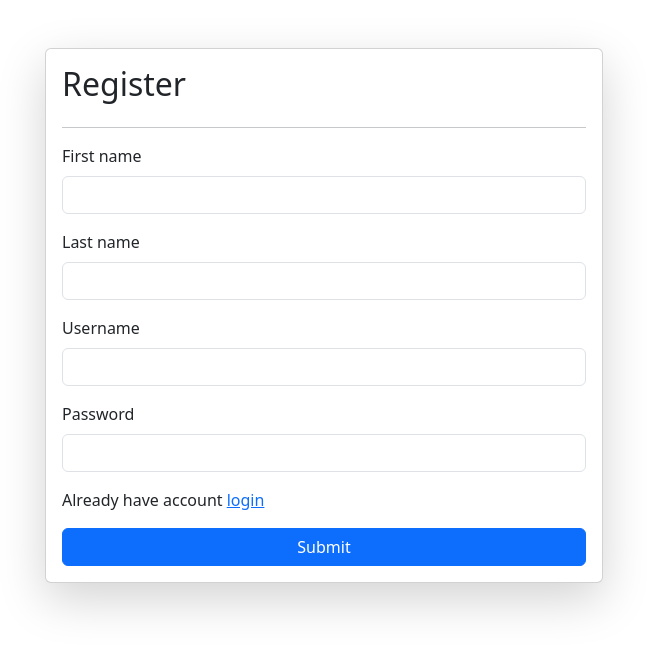
After one commit to Musaazmat/Receipe, a Django app: page /register/ in a window 1280 px wide. The commit adds this page. Shown: the top 651 px of the page, without its empty margins (316-963 px from the left). Run offline with Django 5.2, Linux system fonts and the light colour scheme.

Commit message:
autentication

```diff
--- a/first/urls.py
+++ b/first/urls.py
@@ -23,10 +23,23 @@ from vege.views import *
 from django.contrib.staticfiles.urls import staticfiles_urlpatterns
 
 urlpatterns = [
+    #Home page of receipe
     path('', receipes, name="receipes"),
+
+
+    #update and delete
     path('delete-receipe/<id>/', delete_receipe, name="delete_receipe"),
     path('update-receipe/<id>/', update_receipe, name=" update_receipe"),
 
+
+    #delete all
+    path('delete_all/', delete_all, name="delete_all"  ),
+
+
+    #login and sign-up page and logout
+    path('login/',login_page, name="login_page"),
+    path('register/',register_page, name="register_page"),
+    path('logout/', logout_page, name="logout_page"),
 
     path('admin/', admin.site.urls),
 ]
--- a/vege/models.py
+++ b/vege/models.py
@@ -1,7 +1,12 @@
 from django.db import models
+
+# user models
+from django.contrib.auth.models import User
+
 
 # Create your models here.
 class Receipe(models.Model):
+    user = models.ForeignKey(User, on_delete=models.SET_NULL, null= True, blank = True)
     receipe_name = models.CharField(max_length=100)
     receipe_description = models.TextField()
     receipe_image = models.ImageField(upload_to="receipe")
--- a/vege/templates/base.html
+++ b/vege/templates/base.html
@@ -13,6 +13,20 @@
     </style>
 </head>
 <body>
+
+    {% if request.user.is_authenticated %}
+
+    <nav class="navbar dark bg-primary shadow-lg">
+        <div class="container-fluid">
+            <a class="navbar-brand">Navbar</a>
+        <form class="d-flex" role="search">
+            <a href="/logout/" class="btn btn-light" type="submit">logout</a>
+        </form>
+        </div>
+    </nav>
+    {% endif %}
+
+
     {% block start%}
 
 
--- /dev/null
+++ b/vege/templates/register.html
@@ -0,0 +1,56 @@
+{% extends "base.html" %}
+{% block start%}
+
+
+<div class = "container mt-5">
+
+    <form class = "col-6 mx-auto card p-3 shadow-lg" method = "post" enctype="multipart/form-data">
+        {% csrf_token %}
+        <h2> Register </h2>
+        <hr>
+
+        {% if messages %}
+
+        <div class="alert alert-info" role="alert">
+            {% for message in messages %}
+            {{ message }}
+            {% endfor %}
+        </div>
+
+        {% endif %}
+
+        <div class="mb-3">
+            <label for="exampleInputEmail1" class="form-label">First name</label>
+            <input type="text" class="form-control" name= "first_name" id="exampleInputEmail1" aria-describedby="emailHelp">
+        </div>
+
+        <div class="mb-3">
+            <label for="exampleInputEmail1" class="form-label">Last name</label>
+            <input type="text" class="form-control"  name= "last_name" id="exampleInputEmail1" aria-describedby="emailHelp">
+        </div>
+
+
+        <div class="mb-3">
+            <label for="exampleInputEmail1" class="form-label">Username</label>
+            <input type="text" class="form-control"  name= "username" id="exampleInputEmail1" aria-describedby="emailHelp">
+        </div>
+
+
+        <div class="mb-3">
+            <label for="exampleInputPassword1" class="form-label">Password</label>
+            <input type="password" class="form-control"  name= "password" id="exampleInputPassword1">
+        </div>
+
+
+        <p>Already have account  <a href="/login/">login</a></p>
+
+        <button type="submit" class="btn btn-primary">Submit</button>
+
+        </form>
+
+
+</div>
+
+
+
+{% endblock %}
--- a/vege/views.py
+++ b/vege/views.py
@@ -2,10 +2,18 @@ from django.shortcuts import render, redirect
 from .models import *
 from django.http import HttpResponse
 from django.db.models import Q
+from django.contrib.auth.models import User
+from django.contrib import messages
+import time
 
+# authentication check weather password is same as username & login is session which keep session maintain & logout method for logout from session method and application
+from django.contrib.auth import authenticate, login, logout
+
+#login required
+from django.contrib.auth.decorators import login_required
 # Create your views here.
 
-
+@login_required(login_url='/login/')
 def receipes(request):
 
     if request.method == "POST":
@@ -29,12 +37,12 @@ def receipes(request):
     if request.GET.get('search'):
         queryset = queryset.filter(Q(receipe_name__icontains = request.GET.get('search')) | Q(receipe_description__icontains = request.GET.get('search')))
 
-
-    context = {'receipes': queryset}
+    total_receipes = queryset.count()
+    context = {'receipes': queryset, 'total_receipes': total_receipes}
     return render (request, 'receipes.html', context)
 
 
-
+@login_required(login_url='/login/')
 def delete_receipe(request, id):
     print(id)
     queryset = Receipe.objects.get(id = id)
@@ -42,7 +50,13 @@ def delete_receipe(request, id):
     return redirect("receipes")
 
 
+def delete_all(request):
+    queryset = Receipe.objects.all()
+    queryset.delete()
+    return redirect("receipes")
 
+
+@login_required(login_url='/login/')
 def update_receipe(request, id):
         queryset = Receipe.objects.get(id = id)
 
@@ -66,3 +80,84 @@ def update_receipe(request, id):
 
         context = {'receipe': queryset}
         return render (request, 'update_receipe.html', context)
+
+
+
+def login_page(request):
+
+    if request.method == "POST":
+
+        data = request.POST
+
+        username = data.get('username')
+        password = data.get('password')
+
+        # if username does not exits or invalid password
+        if not User.objects.filter(username=username).exists():
+            messages.error(request, "Invalid Username.")
+            return redirect('/login/')
+
+        #authentication checks weather password is of same of username
+        user = authenticate(username = username, password = password)
+
+        if user is None:
+            messages.error(request, "Invalid Password.")
+            return redirect('/login/')
+
+        else:
+            # session maintain of user
+            login(request, user)
+            return redirect('receipes')
+
+
+    return render(request, "login.html")
+
+
+
+
+
+def logout_page(request):
+    # logout to remove session method
+    logout(request)
+    return redirect('/login/')
+
+
+
+def register_page(request):
+
+    if request.method == "POST":
+
+        data = request.POST
+
+        first_name = data.get('first_name')
+        last_name = data.get('last_name')
+        username = data.get('username')
+        password = data.get('password')
+
+
+        # if username already present in database
+        user = User.objects.filter(username = username)
+
+        if user.exists():
+            messages.info(request, "Username is already taken.")
+            return redirect('/register/')
+
+
+        # creating a user
+        user = User.objects.create(
+            first_name=first_name,
+            last_name=last_name,
+            username=username,
+        )
+
+
+        #Hash password
+        user.set_password(password)
+
+        # save user in database
+        user.save()
+
+        messages.success(request, "Account created successfully.")
+        return redirect('/login/')
+
+    return render(request, "register.html")
```
Also changed, not shown: first/settings.py (+2 -7 lines), vege/templates/login.html (added, +41 -0 lines), vege/templates/receipes.html (+10 -0 lines), vege/migrations/0002_receipe_user.py (added), 1 other file.
